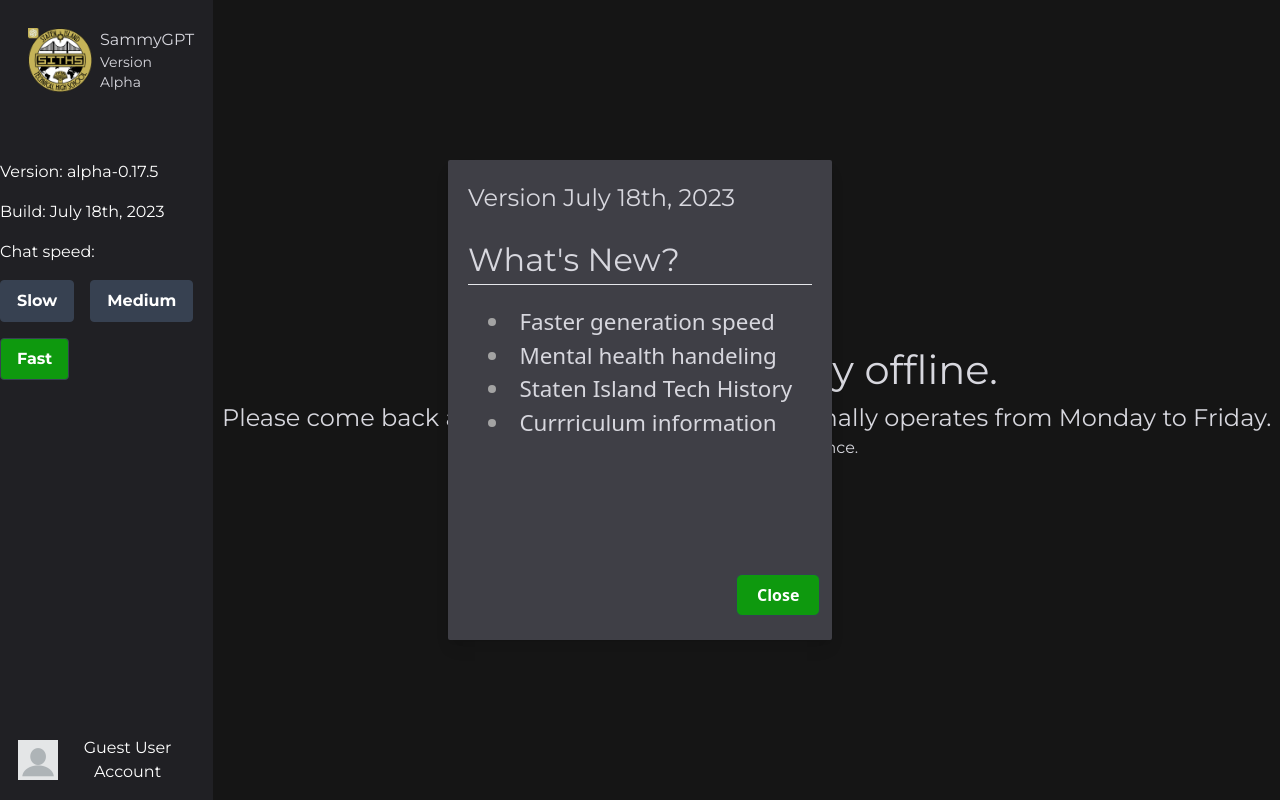
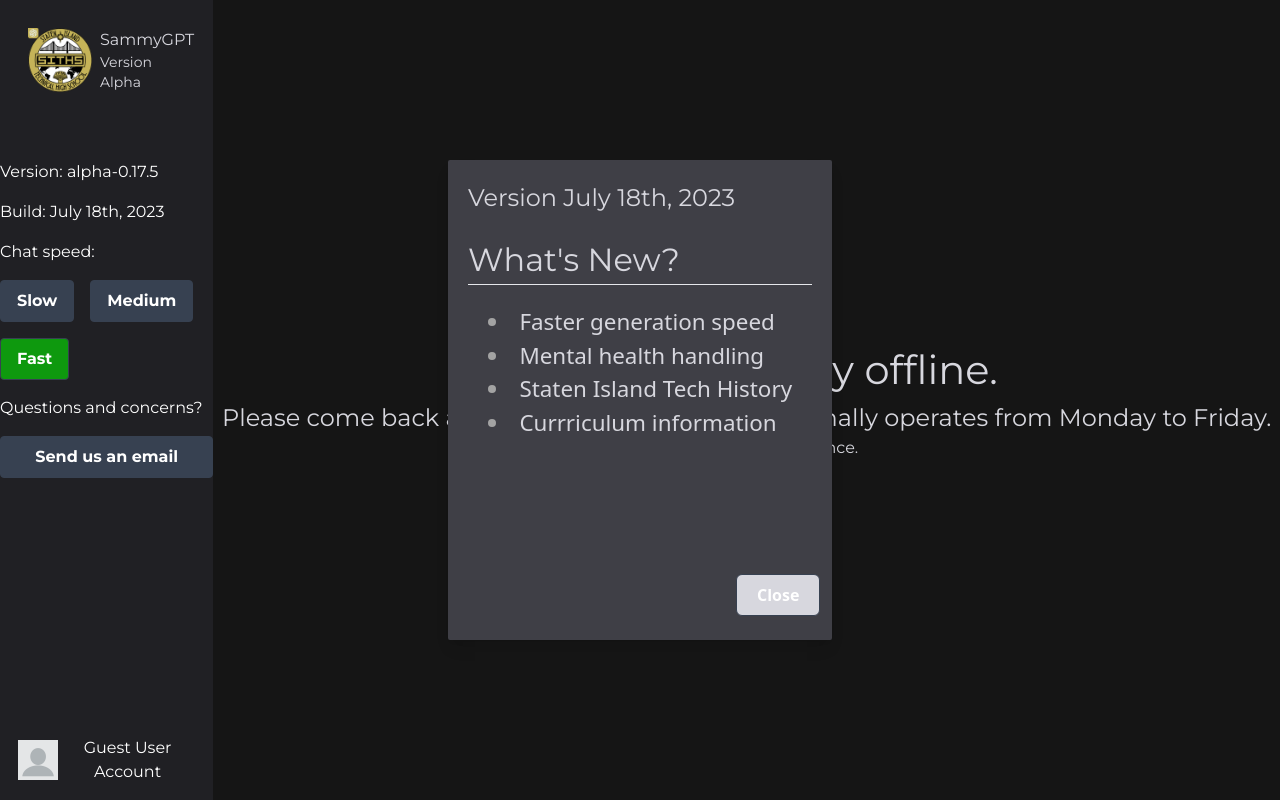
Before and after one commit to SammyGPT/SammyGPT-Frontend, a Nuxt app: page /server_is_down in a window 1280 px wide. Built offline with nearby package versions, Linux system fonts and the light colour scheme; no server answers.

Commit message:
added button for sending email

```diff
--- a/components/button.vue
+++ b/components/button.vue
@@ -8,6 +8,7 @@
 
 const props = defineProps({
     selected: Boolean,
+    toggle_button: Boolean,
     text: String
 })
 const emit = defineEmits(['clicked'])
@@ -16,15 +17,19 @@ var state = reactive(props.selected)
 
 // Internal click
 const selected = ()=>{
-    state = !state
-    button.value.classList.toggle("selected")
+    if (props.toggle_button){
+        state = !state
+        button.value.classList.toggle("selected")
+    }
     emit("clicked")
 }
 
 // External click
 const click = ()=>{
-    state = !state
-    button.value.classList.toggle("selected")
+    if (props.toggle_button){
+        state = !state
+        button.value.classList.toggle("selected")
+    }
 }
 
 const reset = ()=>{
--- a/components/patch_notes.vue
+++ b/components/patch_notes.vue
@@ -21,7 +21,7 @@ const seenPatchNotes = ref(patchVersion <= lastSeenVersion.value);
 
 const patches = ref([
     "Faster generation speed",
-    "Mental health handeling",
+    "Mental health handling",
     "Staten Island Tech History",
     "Currriculum information",
 ])
--- a/components/side-menu.vue
+++ b/components/side-menu.vue
@@ -10,9 +10,13 @@
                     <h3>Build: {{ builddate }}</h3>
                     <h3>Chat speed: </h3>
                     <div class="flex flex-wrap gap-x-4 gap-y-4 items-center justify-start   ">
-                        <Button :selected='false' text="Slow" @clicked="select('slow')" ref="b1"></Button>
-                        <Button :selected='false' text="Medium" @clicked="select('medium')" ref="b2"></Button>
-                        <Button :selected='false' text="Fast" @clicked="select('fast')" ref="b3"></Button>
+                        <Button :selected='false' :toggle_button="true" text="Slow" @clicked="select('slow')" ref="b1"></Button>
+                        <Button :selected='false' :toggle_button="true" text="Medium" @clicked="select('medium')" ref="b2"></Button>
+                        <Button :selected='false' :toggle_button="true" text="Fast" @clicked="select('fast')" ref="b3"></Button>
+                    </div>
+                    <div class="flex flex-col gap-y-4">
+                        <h3>Questions and concerns?</h3>
+                        <Button :toggle_button="false" text="Send us an email" @clicked="email()"></Button>
                     </div>
                 </div>
             </div>
@@ -44,6 +48,9 @@ const b1 = ref(null), b2 = ref(null), b3 = ref(null)
 
 const generation_speed = ref(localStorage.getItem("generationSpeed"));
 
+const email = ()=>{
+    window.location.href="mailto:youweiz@nycstudents.net"
+}
 
 const mobile_menu = ()=>{
     desktop_menu.value.classList.toggle("make_desktop_menu_visible")
```
